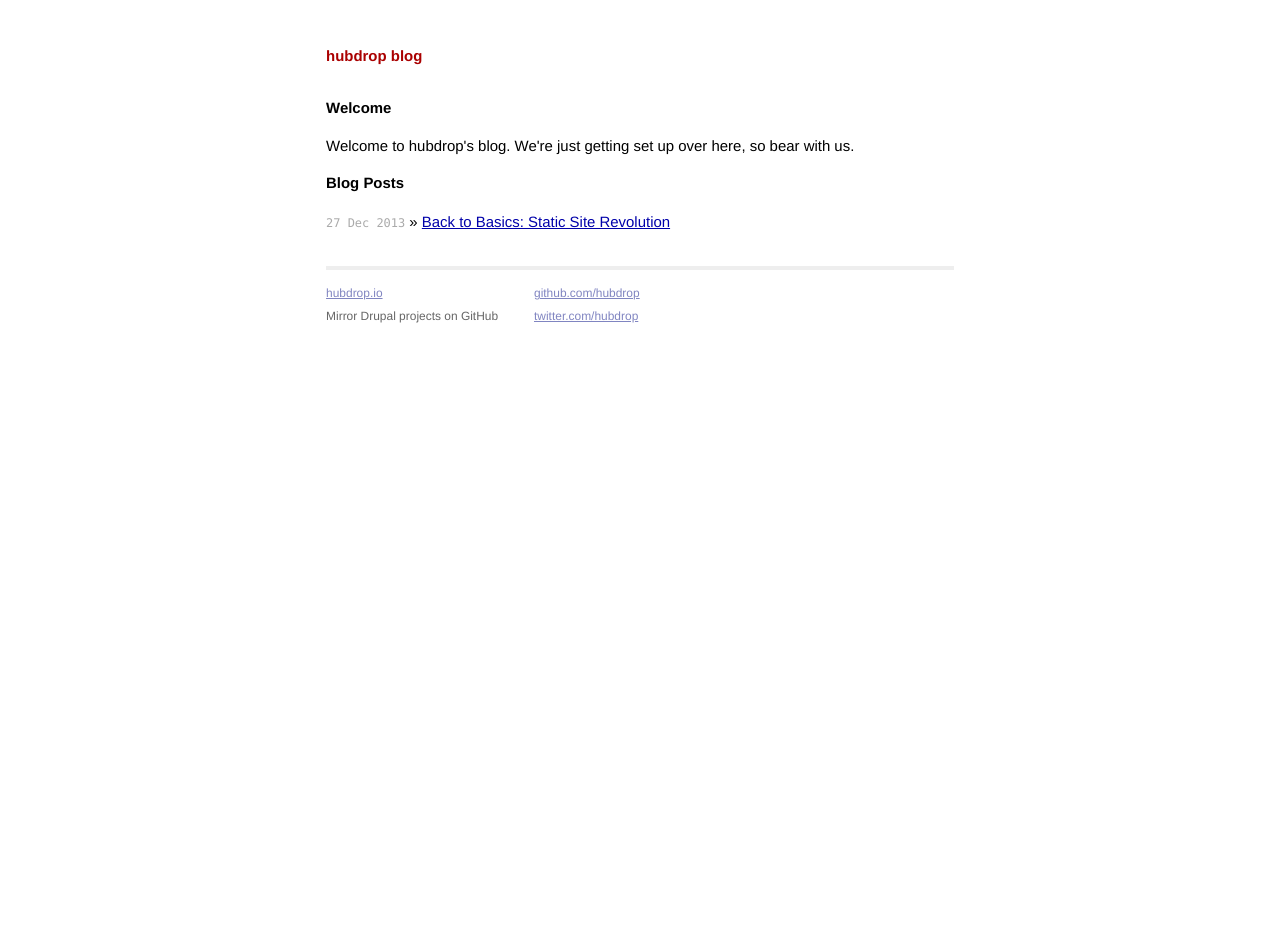
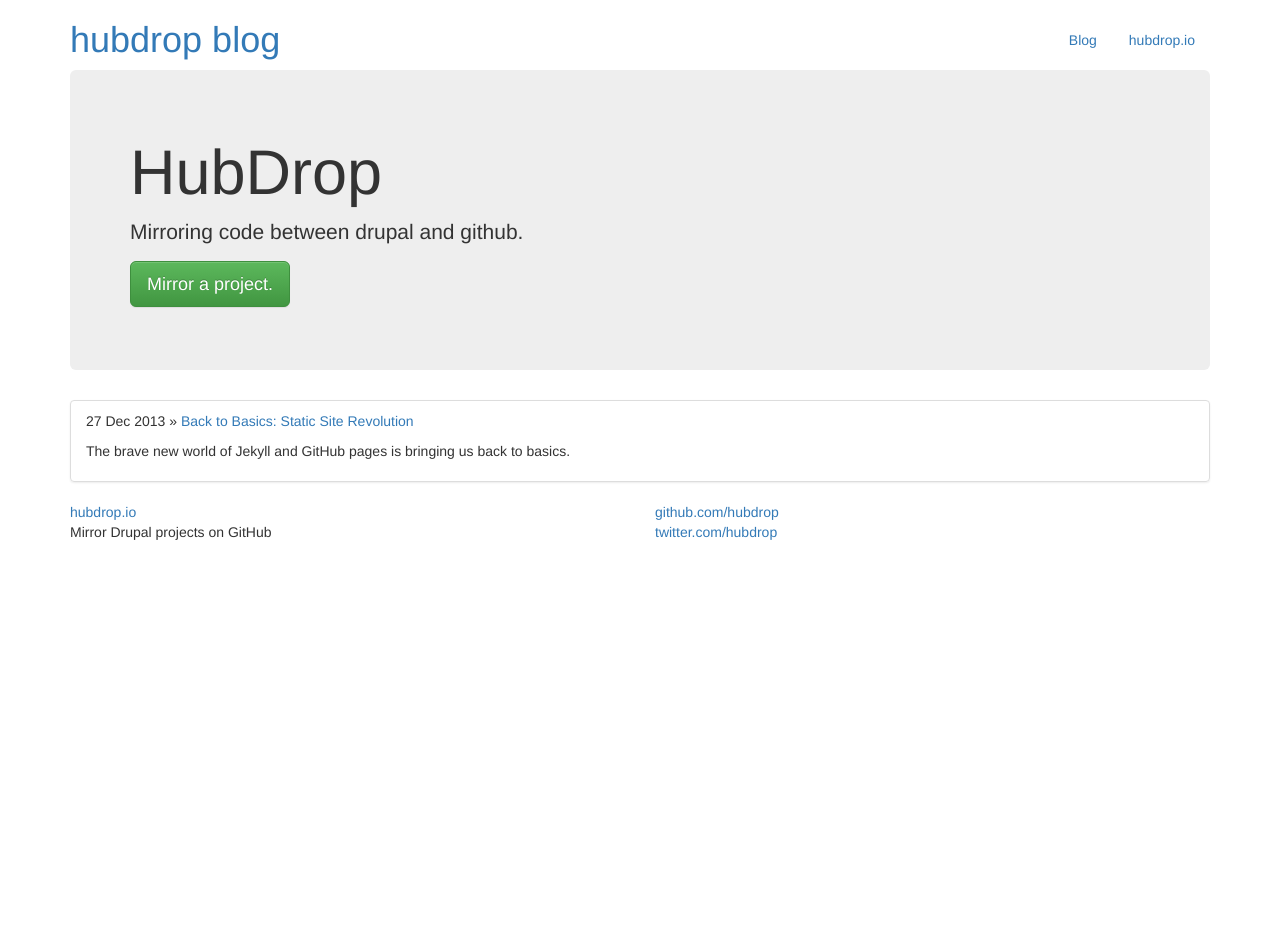
Before and after one commit to hubdrop/hubdrop.github.io, a Jekyll site: the page built from index.html, in a window 1280 px wide. Built offline with Jekyll 4.4.1, drawn with Linux system fonts in a browser that asks for light colours; nearby versions of some CDN libraries; Markdown is read by kramdown in place of the engine named in the settings; after the commit the page ends 900 px from its top, so only the background shows below that.

Commit message:
some nice front end stuff

```diff
--- a/_layouts/default.html
+++ b/_layouts/default.html
@@ -6,30 +6,40 @@
         <title>{{ page.title }}</title>
         <meta name="viewport" content="width=device-width">
 
+        <!-- Latest compiled and minified CSS -->
+        <link rel="stylesheet" href="//netdna.bootstrapcdn.com/bootstrap/3.0.3/css/bootstrap.min.css">
+
+        <!-- Optional theme -->
+        <link rel="stylesheet" href="//netdna.bootstrapcdn.com/bootstrap/3.0.3/css/bootstrap-theme.min.css">
         <!-- syntax highlighting CSS -->
         <link rel="stylesheet" href="/css/syntax.css">
 
-        <!-- Custom CSS -->
+        <!-- Custom CSS
         <link rel="stylesheet" href="/css/main.css">
+        -->
 
     </head>
     <body>
 
-        <div class="site">
+    <div class="container">
       <div class="header">
+        <ul class="nav nav-pills pull-right">
+            <li><a href="/">Blog</a></li>
+            <li><a href="http://hubdrop.io">hubdrop.io</a></li>
+        </ul>
         <h1 class="title"><a href="/">{{ site.name }}</a></h1>
       </div>
 
       {{ content }}
 
-          <div class="footer">
-            <div class="contact">
+      <div class="row">
+        <div class="col-xs-6">
             <p>
                 <a href="http://hubdrop.io">hubdrop.io</a><br />
                 Mirror Drupal projects on GitHub
             </p>
         </div>
-            <div class="contact">
+        <div class="col-xs-6">
             <p>
                 <a href="https://github.com/hubdrop">github.com/hubdrop</a><br />
                 <a href="https://twitter.com/hubdrop">twitter.com/hubdrop</a><br />
@@ -37,6 +47,5 @@
         </div>
       </div>
     </div>
-
     </body>
 </html>
--- a/index.html
+++ b/index.html
@@ -3,13 +3,18 @@
 title: hubdrop blog
 ---
 
+<div class="jumbotron">
+    <h1>HubDrop</h1>
+    <p class="lead">Mirroring code between drupal and github.</p>
+    <p><a class="btn btn-lg btn-success" href="http://hubdrop.io" role="button">Mirror a project.</a></p>
+</div>
+
 <div id="home">
-    <h1>Welcome</h1>
-    <p>Welcome to hubdrop's blog.  We're just getting set up over here, so bear with us.</p>
-  <h1>Blog Posts</h1>
-  <ul class="posts">
+  <ul class="posts list-group">
     {% for post in site.posts %}
-      <li><span>{{ post.date | date_to_string }}</span> &raquo; <a href="{{ post.url }}">{{ post.title }}</a></li>
+      <li class="list-group-item"><span>{{ post.date | date_to_string }}</span> &raquo; <a href="{{ post.url }}">{{ post.title }}</a>
+      <p>{{ post.excerpt }}</p>
+      </li>
     {% endfor %}
   </ul>
 </div>
```
Lines whose indentation alone changed are shown as unchanged.
